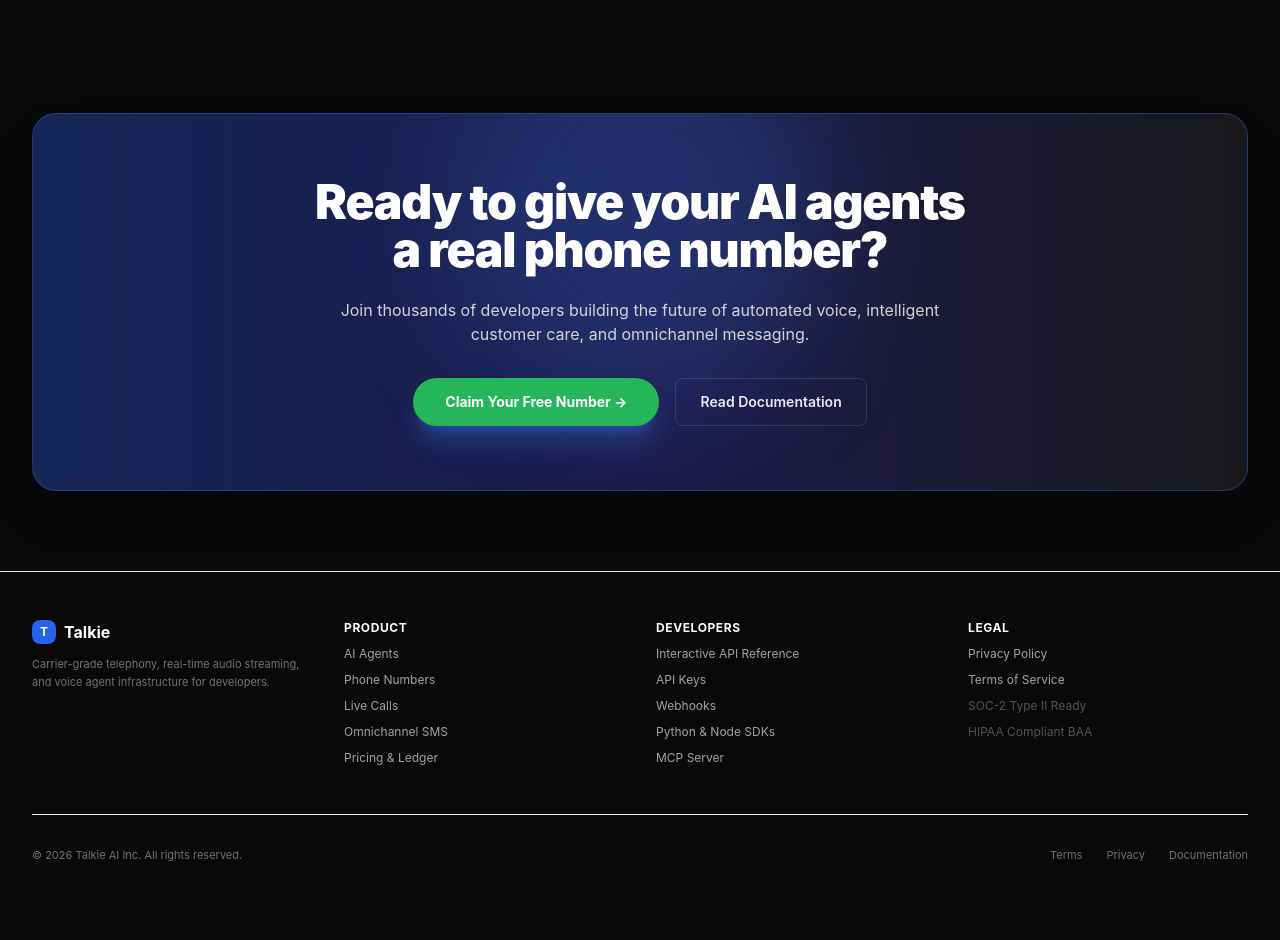
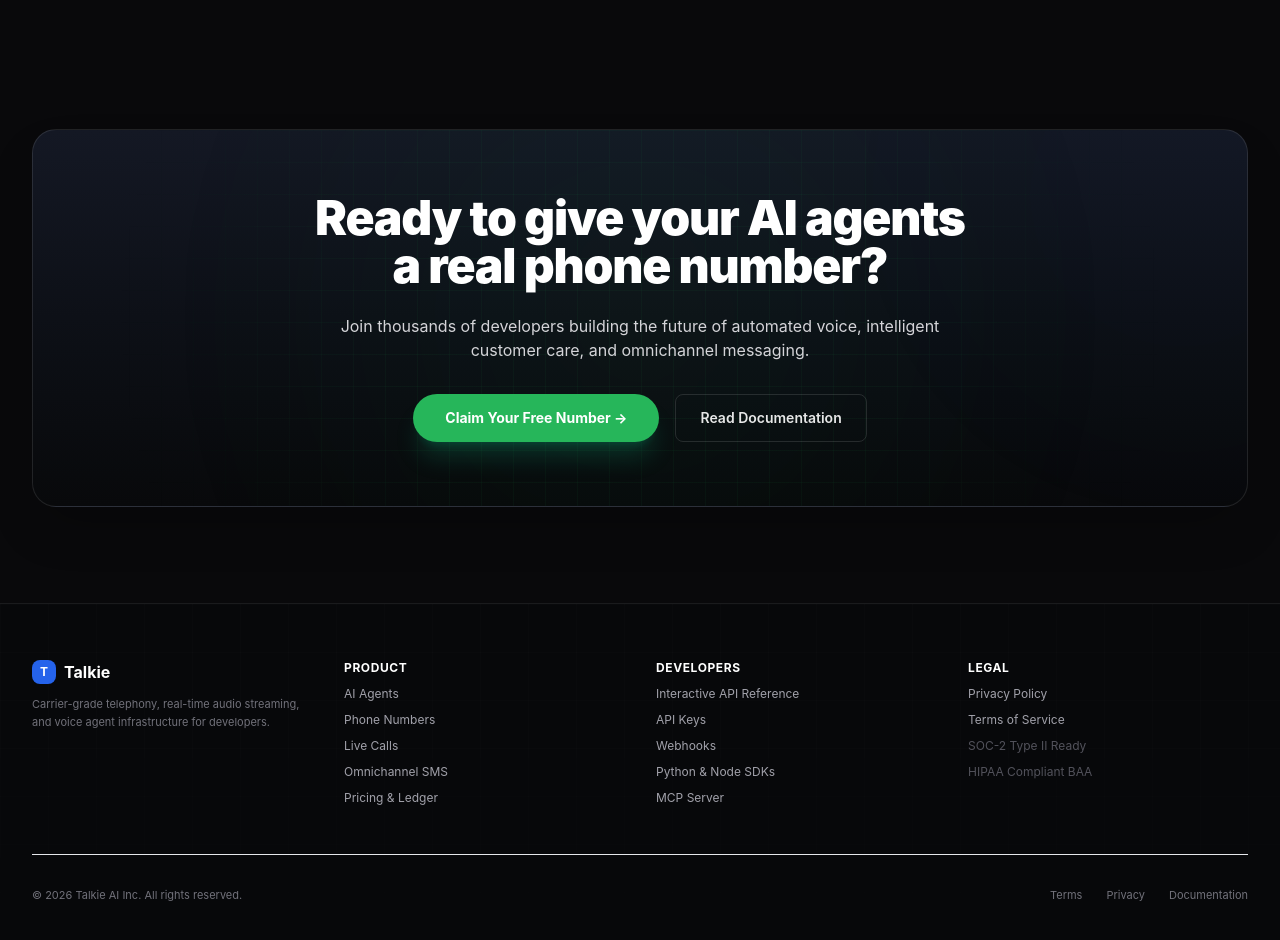
Before and after one commit to puneetnith28/Talkie, a Next.js app in the folder apps/web/: page / in a window 1280 px wide. Shown: the part 5560-6500 px from the top of the page. Before the commit the page ends 6471 px from the top, so only its background shows below. Built offline with nearby package versions, Linux system fonts and the light colour scheme; no server answers.

Commit message:
feat: apply ambient backdrop to cta and footer sections

```diff
--- a/apps/web/src/components/marketing/final-cta.tsx
+++ b/apps/web/src/components/marketing/final-cta.tsx
@@ -1,16 +1,18 @@
 import React from 'react';
 import Link from 'next/link';
-import { Button } from '@talkie/ui';
+import { Button, GridBackground, GlowBackground } from '@talkie/ui';
 
 export function MarketingFinalCTA() {
   return (
-    <section className="py-20 max-w-7xl mx-auto px-4 sm:px-6 lg:px-8">
-      <div className="relative rounded-3xl bg-gradient-to-r from-blue-900/60 via-indigo-950 to-zinc-900 border border-blue-500/30 p-10 sm:p-16 text-center overflow-hidden shadow-2xl">
-        {/* Glow */}
-        <div className="absolute -top-24 left-1/2 -translate-x-1/2 w-96 h-96 bg-blue-500/20 rounded-full blur-3xl pointer-events-none" />
+    <section className="py-24 max-w-7xl mx-auto px-4 sm:px-6 lg:px-8 relative font-sans">
+      <div className="relative rounded-3xl bg-gradient-to-b from-[#141824] via-[#0d1017] to-[#08090b] border border-white/10 p-10 sm:p-16 text-center overflow-hidden shadow-2xl">
+        {/* Ambient High-Contrast Backdrop */}
+        <GridBackground size={32} variant="glow" mask="radial" opacity={0.65} />
+        <GlowBackground position="center" variant="primary" size={650} blur={150} opacity={0.24} />
+        <GlowBackground position="top-right" variant="cyan" size={450} blur={160} opacity={0.15} />
 
         <div className="relative z-10 max-w-2xl mx-auto space-y-6">
-          <h3 className="text-3xl sm:text-5xl font-black text-white tracking-tight">
+          <h3 className="text-3xl sm:text-5xl font-black text-white tracking-tight leading-tight">
             Ready to give your AI agents a real phone number?
           </h3>
           <p className="text-sm sm:text-base text-zinc-300 leading-relaxed font-normal">
@@ -18,7 +20,7 @@
           </p>
           <div className="flex flex-col sm:flex-row items-center justify-center gap-4 pt-2">
             <Link href="/dashboard">
-              <Button variant="primary" className="h-12 px-8 text-sm font-bold shadow-xl shadow-blue-500/30">
+              <Button variant="primary" className="h-12 px-8 text-sm font-bold shadow-xl shadow-emerald-500/20">
                 Claim Your Free Number →
               </Button>
             </Link>
--- a/apps/web/src/components/marketing/footer.tsx
+++ b/apps/web/src/components/marketing/footer.tsx
@@ -1,10 +1,14 @@
 import React from 'react';
 import Link from 'next/link';
+import { GridBackground } from '@talkie/ui';
 
 export function MarketingFooter() {
   return (
-    <footer className="border-t border-zinc-850 bg-zinc-950/90 py-12 text-xs text-zinc-400">
-      <div className="max-w-7xl mx-auto px-4 sm:px-6 lg:px-8">
+    <footer className="relative border-t border-white/[0.08] bg-[#07080a] py-14 text-xs text-zinc-400 overflow-hidden font-sans">
+      {/* Subtle Structural Grid Overlay */}
+      <GridBackground size={48} variant="subtle" mask="top" opacity={0.35} />
+
+      <div className="max-w-7xl mx-auto px-4 sm:px-6 lg:px-8 relative z-10">
         <div className="grid grid-cols-2 md:grid-cols-4 gap-8 mb-12">
           {/* Brand */}
           <div className="col-span-2 md:col-span-1 space-y-3">
```
